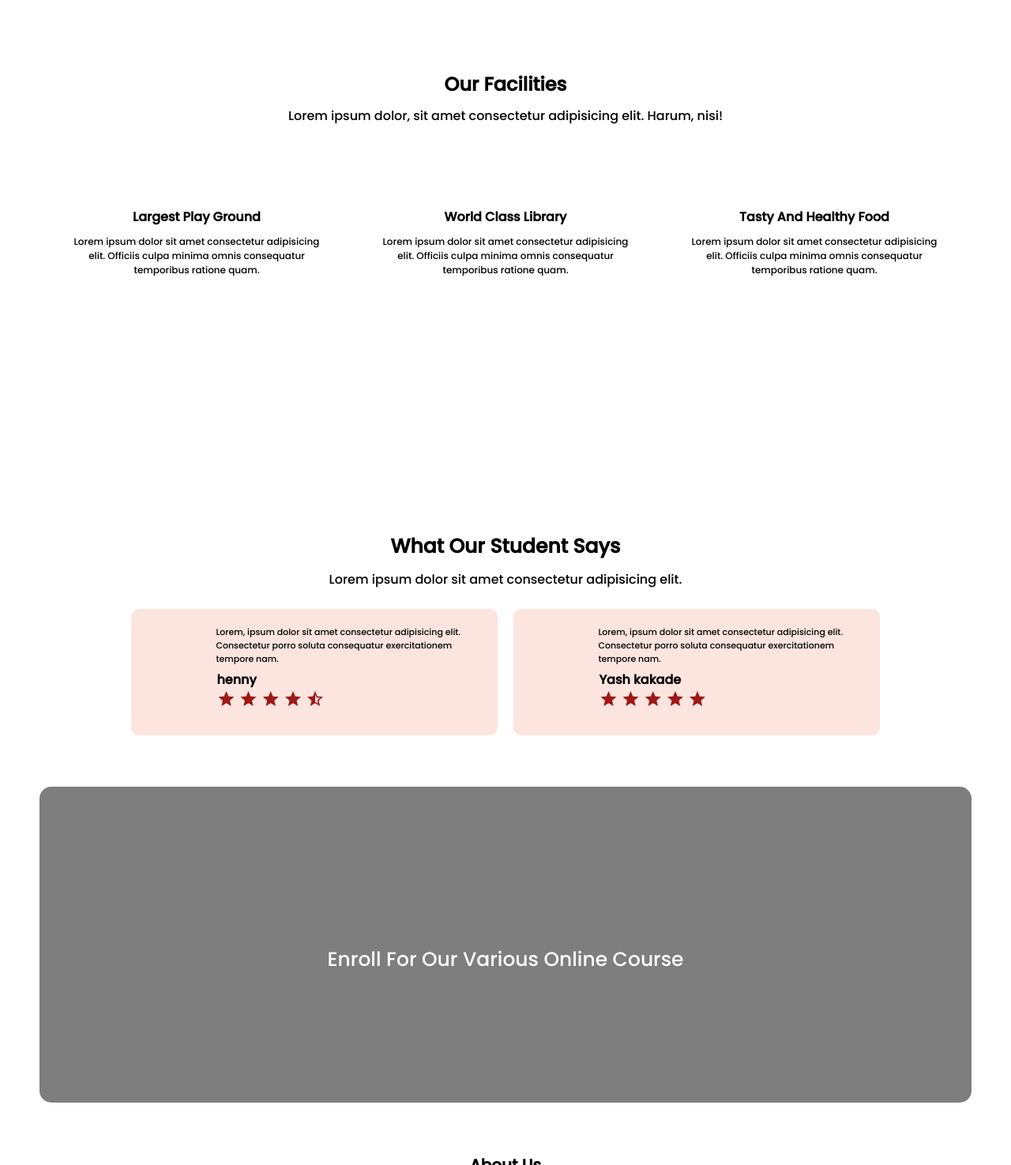
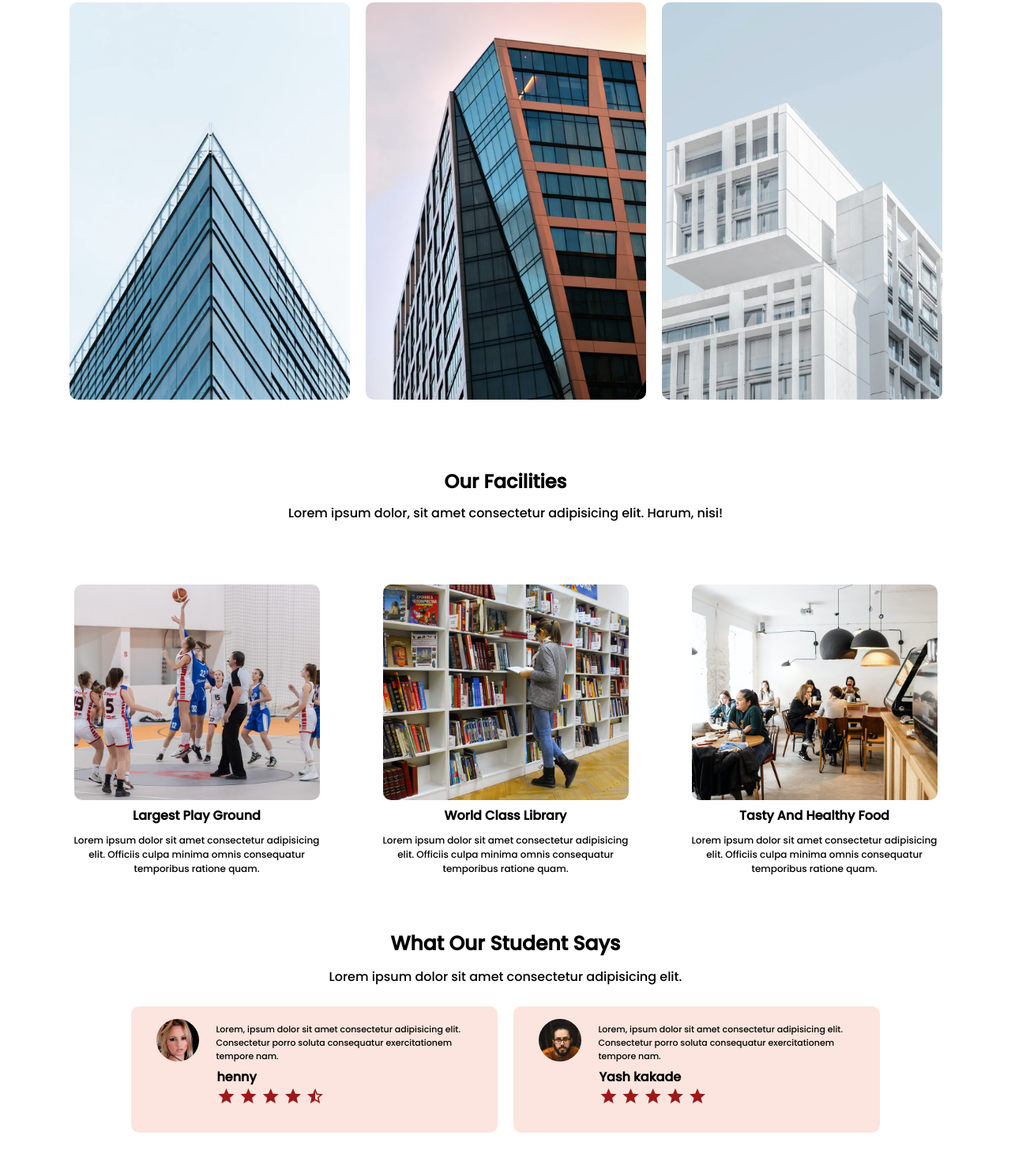
Before and after one commit to yashk1233/Html-css-Project1, a plain HTML site: page index.html in a window 1280 px wide. Shown: the part 1325-2800 px from the top of the page at 79% size. Drawn offline with Linux system fonts and the light colour scheme.

Commit message:
Update index.html
Updated

```diff
--- a/index.html
+++ b/index.html
@@ -34,7 +34,7 @@
     </section> -->
     <header>
         <section class="nav">
-            <a href="index.html"> <img src="/Project 1/img/logo.png" alt=""></a>
+            <a href="index.html"> <img src="img/logo.png" alt=""></a>
             <div class="navlinks" id="yyy" >
             <i class="material-icons"  onclick="hideMenu()" >cancel</i>
                 <a href="">HOME</a>
@@ -84,7 +84,7 @@
 
             <div class="row">
                 <div class="campus-col">
-                    <img src="/Project 1/img/london.png" alt="">
+                    <img src="img/london.png" alt="">
                     <div class="layer">
                         <h3>London</h3>
                         <div class="click">Click Image</div>
@@ -93,7 +93,7 @@
 
                 </div>
                 <div class="campus-col">
-                    <img src="/Project 1/img/newyork.png" alt="">
+                    <img src="img/newyork.png" alt="">
                     <div class="layer">
                         <h3>Newyork</h3>
                         <div class="click">Click Image</div>
@@ -103,7 +103,7 @@
 
                 </div>
                 <div class="campus-col">
-                    <img src="/Project 1/img/washington.png" alt="">
+                    <img src="img/washington.png" alt="">
                     <div class="layer">
                         <h3>Washington</h3>
                         <div class="click">Click Image</div>
@@ -123,17 +123,17 @@
 
             <section class="frow">
                 <section class="fconatainer">
-                    <img src="/Project 1/img/basketball.png" alt="">
+                    <img src="img/basketball.png" alt="">
                     <h1>Largest Play Ground</h1>
                     <p>Lorem ipsum dolor sit amet consectetur adipisicing elit. Officiis culpa minima omnis consequatur temporibus ratione quam.</p>
                 </section>
                 <section class="fconatainer">
-                    <img src="/Project 1/img/library.png" alt="">
+                    <img src="img/library.png" alt="">
                     <h1>World Class Library</h1>
                     <p>Lorem ipsum dolor sit amet consectetur adipisicing elit. Officiis culpa minima omnis consequatur temporibus ratione quam.</p>
                 </section>
                 <section class="fconatainer">
-                    <img src="/Project 1/img/cafeteria.png" alt="">
+                    <img src="img/cafeteria.png" alt="">
                     <h1>Tasty And Healthy Food</h1>
                     <p>Lorem ipsum dolor sit amet consectetur adipisicing elit. Officiis culpa minima omnis consequatur temporibus ratione quam.</p>
                 </section>
@@ -152,7 +152,7 @@
             <section class="row">
                 <section class="review">
                     <div class="image">
-                        <img src="/Project 1/img/user1.jpg" alt="">
+                        <img src="img/user1.jpg" alt="">
 
 
 
@@ -173,7 +173,7 @@
                 </section>
                 <section class="review">
                     <div class="image">
-                        <img src="/Project 1/img/user2.jpg" alt="">
+                        <img src="img/user2.jpg" alt="">
 
 
 
@@ -198,7 +198,7 @@
 
         <section class="endsec">
             <section class="contact-img">
-                <img src="/Project 1/img/banner2.jpg" alt="">
+                <img src="img/banner2.jpg" alt="">
                 <div class="layer1">
                     <p>Enroll For Our Various Online Course</p>
                 </div>
```
